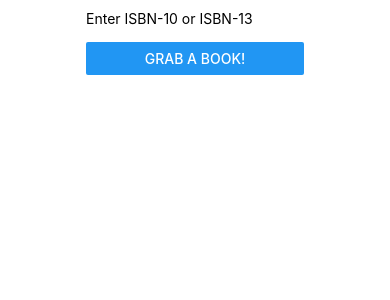
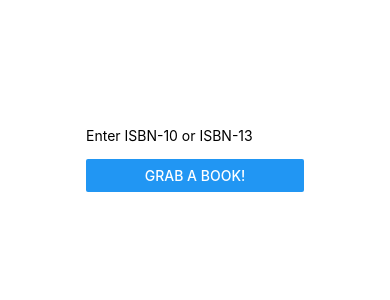
Before and after one commit to EclecticTaco/BookSort, a React Native app: screen / in a window 390 px wide. Shown: the top 300 px of the page. Built offline with nearby package versions, Linux system fonts and the light colour scheme.

Commit message:
flatlist displays items with scroll overflow

```diff
--- a/App.js
+++ b/App.js
@@ -107,6 +107,8 @@ function Item({title, author, cover, length}) {
 const styles = StyleSheet.create({
   main: {
     alignItems: 'center',
+    height: '100%',
+    width: '100%'
   },
   input: {
     top: '15%',
@@ -120,6 +122,7 @@ const styles = StyleSheet.create({
     justifyContent: 'center',
     backgroundColor: 'black',
     height: 200,
+    width: '100%'
   }
 
 })
```
